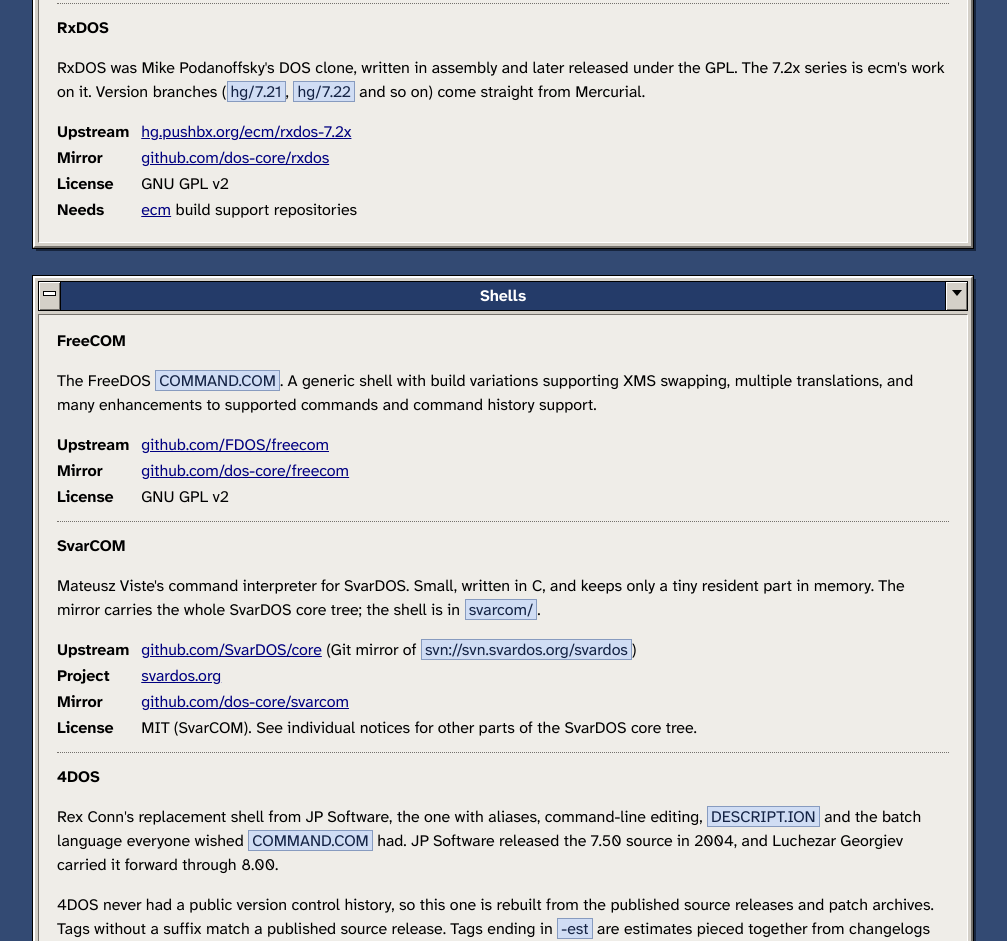
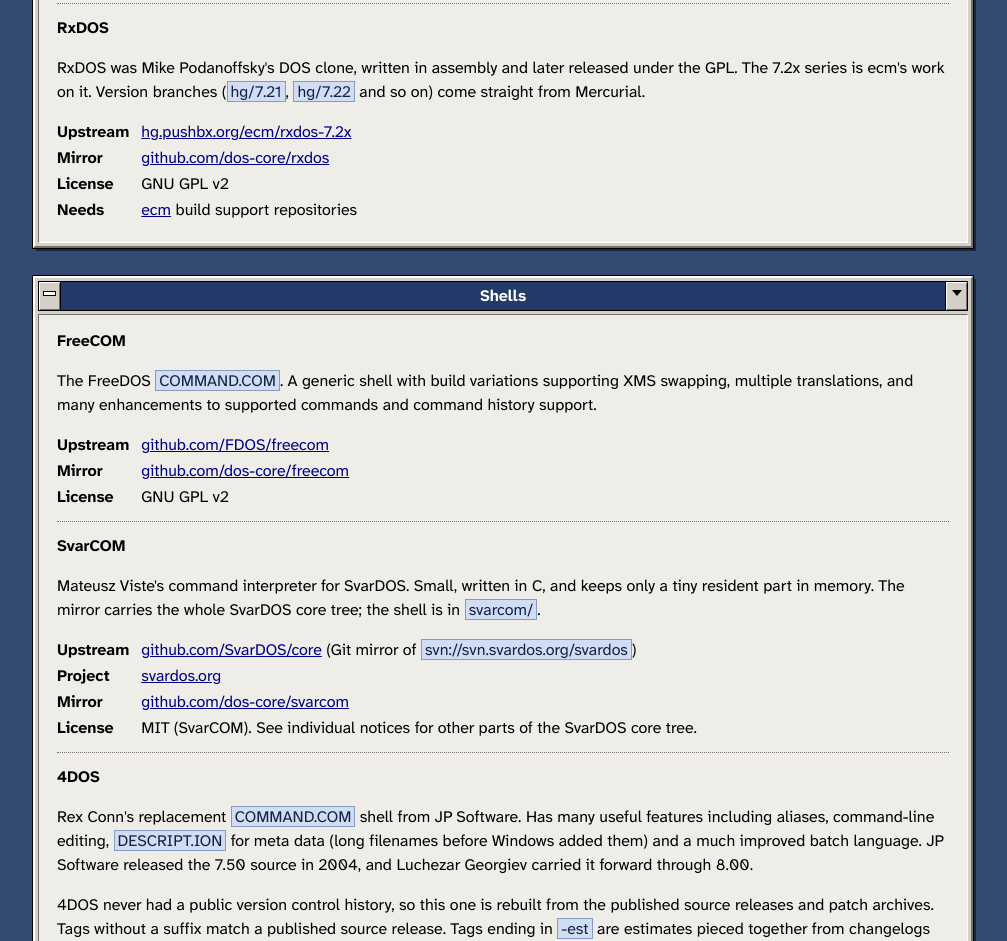
Before and after one commit to dos-core/dos-core.github.io, a plain HTML site: page mirrors.html in a window 1280 px wide. Shown: the part 1859-2800 px from the top of the page, without its empty margins (137-1144 px from the left). Drawn offline with Linux system fonts and the light colour scheme.

Commit message:
reword 4DOS to better emphasis its greatness

```diff
--- a/mirrors.html
+++ b/mirrors.html
@@ -15,6 +15,7 @@
   <a href="mirrors.html" aria-current="page">Mirrors</a>
   <a href="install.html">Install</a>
   <a href="builds.html">Builds</a>
+  <a href="emulators.html">Emulators</a>
   <a href="https://github.com/dos-core">GitHub</a>
 </nav>
 
@@ -171,11 +172,11 @@
 
       <article class="mirror" id="4dos">
         <h3>4DOS</h3>
-        <p>Rex Conn's replacement shell from JP Software, the one with
-        aliases, command-line editing, <code>DESCRIPT.ION</code> and the
-        batch language everyone wished <code>COMMAND.COM</code> had. JP
-        Software released the 7.50 source in 2004, and Luchezar Georgiev
-        carried it forward through 8.00.</p>
+        <p>Rex Conn's replacement <code>COMMAND.COM</code> shell from JP Software.  Has
+        many useful features including aliases, command-line editing,
+        <code>DESCRIPT.ION</code> for meta data (long filenames before Windows
+        added them) and a much improved batch language.  JP Software released the
+        7.50 source in 2004, and Luchezar Georgiev carried it forward through 8.00.</p>
         <p>4DOS never had a public version control history, so this one is
         rebuilt from the published source releases and patch archives. Tags
         without a suffix match a published source release. Tags ending in
```
